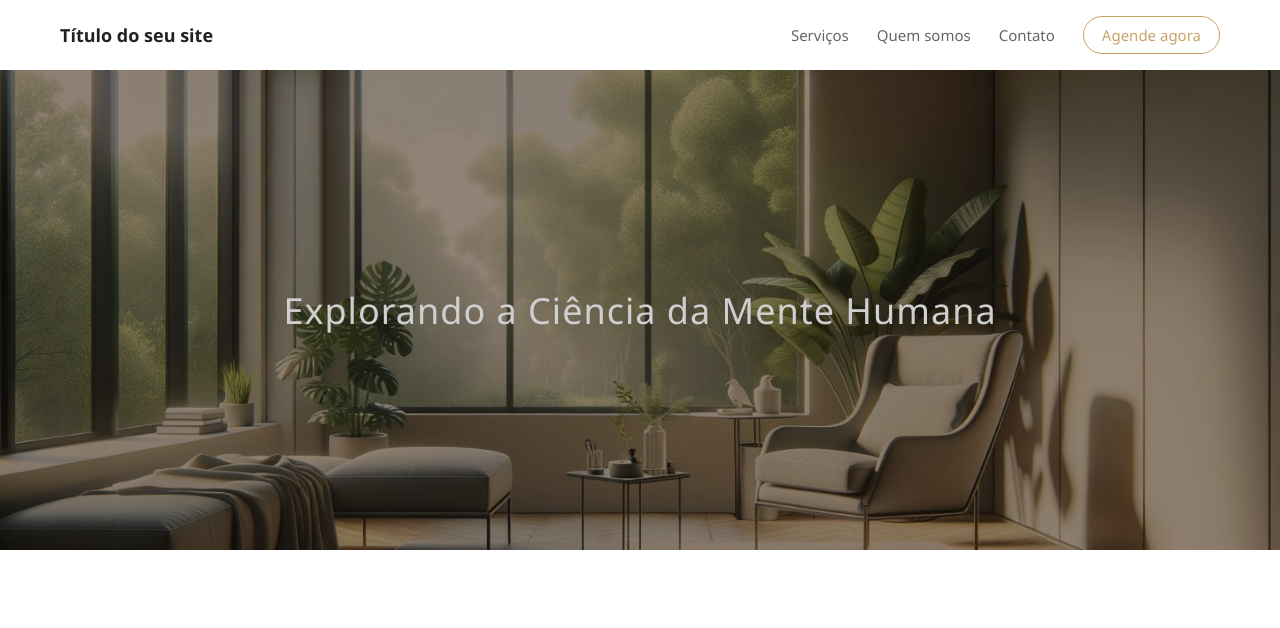
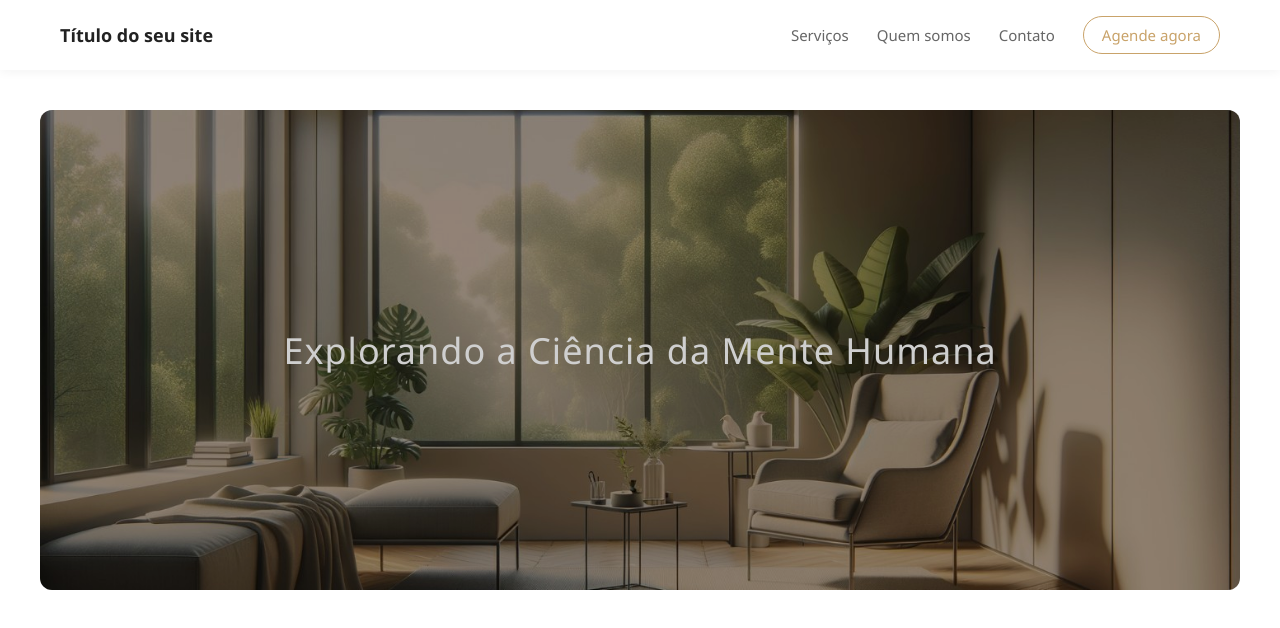
Before and after one commit to felipesfy/Neuro_Psicopedagogia_Site, a plain HTML site: page index.html in a window 1280 px wide. Drawn offline with Linux system fonts and the light colour scheme.

Commit message:
`Added max-width, margin, and border-radius to.container`

```diff
--- a/style.css
+++ b/style.css
@@ -72,6 +72,9 @@
   position:relative;
   height:480px;
 
+  max-width:1200px;
+  margin:40px auto;   /* cria espaço nas laterais e em cima */
+
   background-image:url("banner.jpg");
   background-size:cover;
   background-position:center;
@@ -79,6 +82,9 @@
   display:flex;
   align-items:center;
   justify-content:center;
+
+  border-radius:12px;
+  overflow:hidden;
 }
 
 /* leve camada para facilitar leitura */
```
